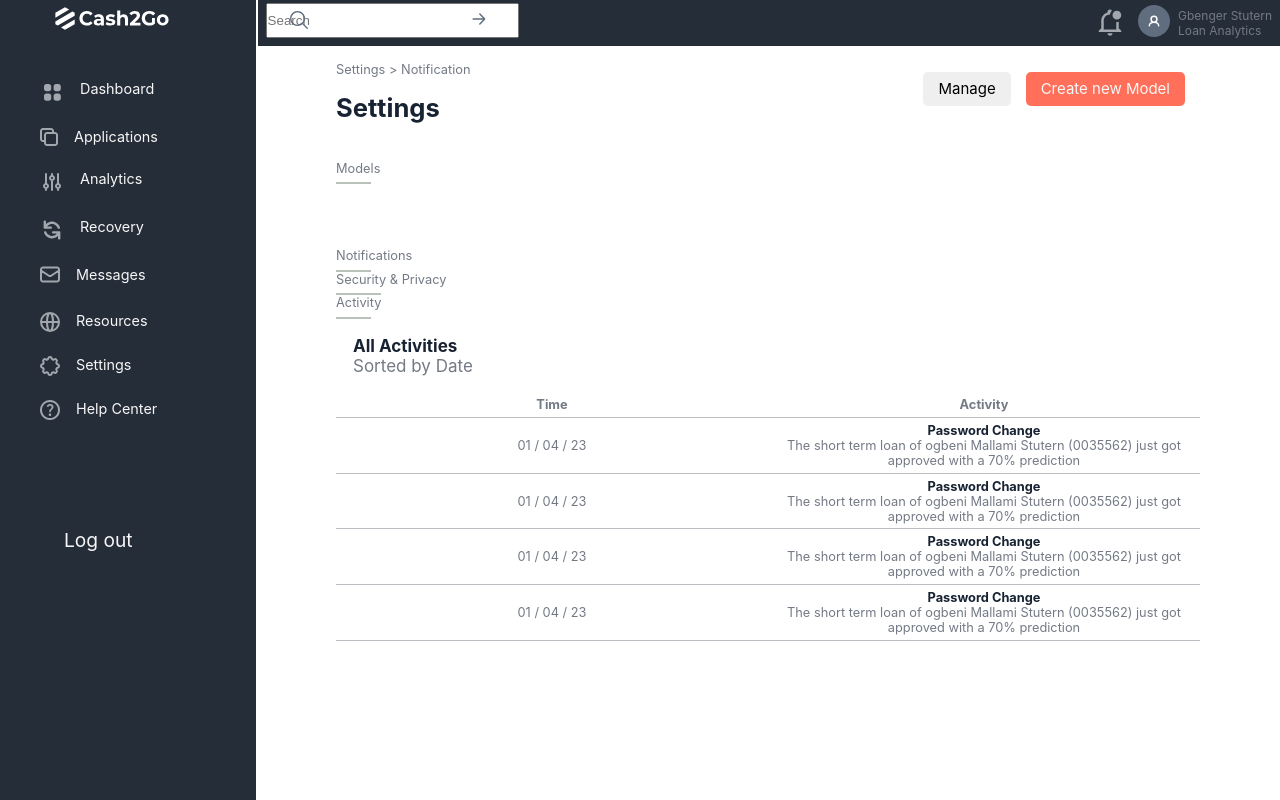
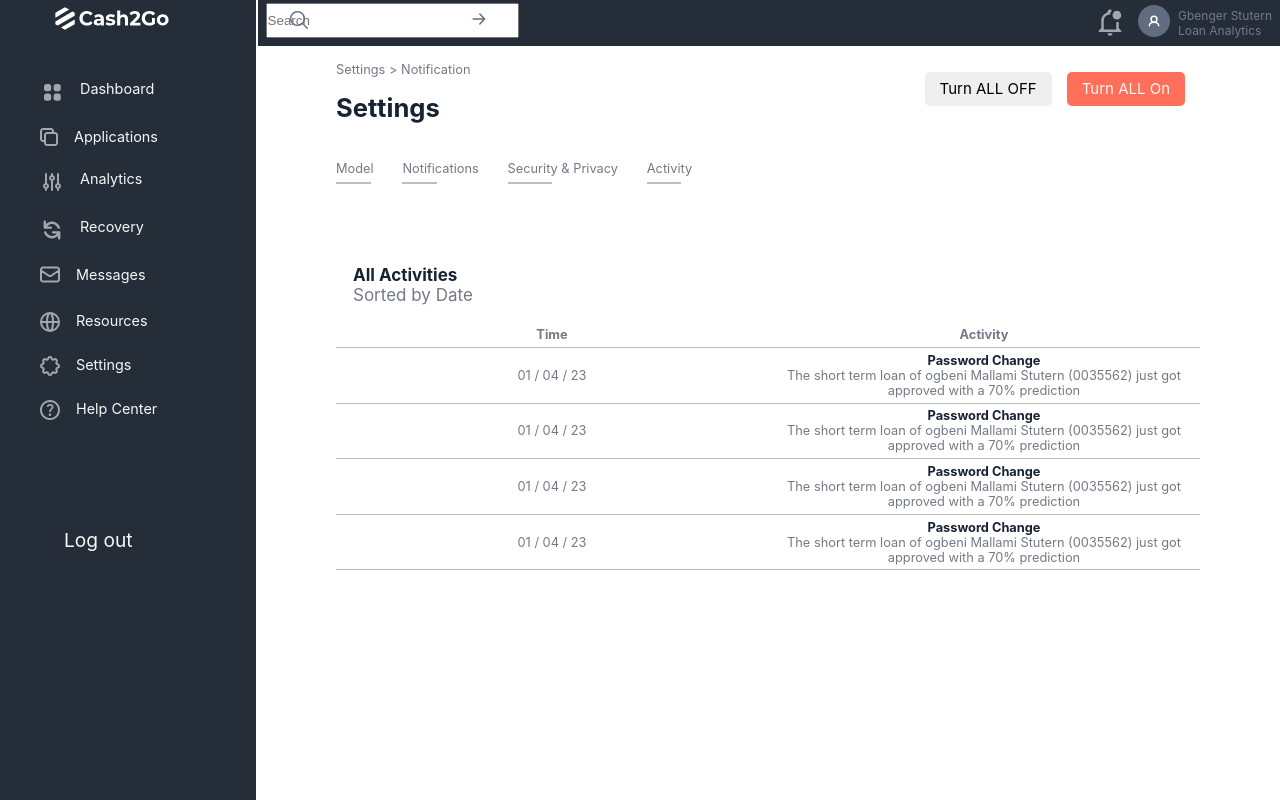
Before and after one commit to joyibeh93/Cash2go-loan-app, a React (Create React App) app: page /setting in a window 1280 px wide. Built offline with nearby package versions, Linux system fonts and the light colour scheme; the HTML template or start-up script is replaced by a standard one.

Commit message:
settings

```diff
--- a/src/Components/Activity.jsx
+++ b/src/Components/Activity.jsx
@@ -2,22 +2,7 @@ import React from 'react'
 
 const Activity = () => {
   return (
-     <div>
-       {/* <div className='heady'>
-        <h2 className='set-head'>Settings</h2>
-        <div className="settings-button">
-          <button className="markAll">Turn ALL OFF</button>
-          <button className="markRead">Turn ALL ON</button>
-          </div>
-        </div>
-        <div className='categories'>
-      <span>Models</span>
-      <span>Notification</span>
-      <span>Security & privacy</span>
-      <span>Activity</span>
-    </div>  */}
-
-
+     <div style={{marginTop:"5em"}}>
 
       <div className="msg-cnt-note">
           <div>
--- a/src/Components/Models.jsx
+++ b/src/Components/Models.jsx
@@ -13,7 +13,7 @@ const Models= () => {
 
 
   return (
-    <div >
+    <div style={{marginTop:"5em" }}>
         <div className='settings'>
           <table>
           <thead>
--- a/src/Components/Notifications2.jsx
+++ b/src/Components/Notifications2.jsx
@@ -4,20 +4,8 @@ import "../Styles/settings.css"
 
 const Notifications2 = () => {
   return (
-    <div>
-{/*         <div className='heady'>
-        <h2 className='set-head'>Settings</h2>
-        <div className="settings-button">
-          <button className="markAll">Turn ALL OFF</button>
-          <button className="markRead">Turn ALL ON</button>
-          </div>
-        </div>
-        <div className='categories'>
-      <span>Models</span>
-      <span>Notification</span>
-      <span>Security & privacy</span>
-      <span>Activity</span>
-    </div>   */}
+    <div style={{marginTop:"5em"}}>
+
     <div>
         <table>
             <thead>
--- a/src/Components/Security.jsx
+++ b/src/Components/Security.jsx
@@ -5,20 +5,8 @@ import "../Styles/settings.css"
 
 const Security = () => {
   return (
-    <div>
-        {/*       <div className='heady'>
-        <h2 className='set-head'>Settings</h2>
-        <div className="settings-button">
-          <button className="markAll">Turn ALL OFF</button>
-          <button className="markRead">Turn ALL ON</button>
-          </div>
-        </div>
-        <div className='categories'>
-      <span>Models</span>
-      <span>Notification</span>
-      <span>Security & privacy</span>
-      <span>Activity</span>
-    </div> */}
+    <div style={{marginTop:"5em"}}>
+
     <div className="Msg-inbox">
         <table >
             <thead>
--- a/src/Components/SettingContent.jsx
+++ b/src/Components/SettingContent.jsx
@@ -8,7 +8,7 @@ import { useState } from "react";
 const SettingContent = () => {
   const [setting, setSetting] = useState(false);
   const [markAllClicked, setMarkAllClicked] = useState(false);
-  const [modalOpen, setModalOpen] = useState(false);
+  const [setModalOpen] = useState(false);
 
   const handleMarkAllClick = () => {
     setMarkAllClicked(!markAllClicked);
@@ -42,39 +42,49 @@ const SettingContent = () => {
 
 
        ) : (
-          <div className="back-nav">
-            <div className="settings-button">
-          <button className="markAll">Manage</button>
-          <button className="markRead">Create new Model</button>
-          </div>
-          </div>
+        <div className="back-nav">
+        <button className="markAll" >
+         Turn ALL OFF
+       </button>
+       {markAllClicked ? (
+         <button className="markRead" onClick={() => setModalOpen(true)}>
+           Turn  ALL ON
+         </button>
+       ) : (
+         <button className="markRead" onClick={handleMarkAllClick}>
+          Turn ALL On
+        </button>
+        )
+     }
+
+     </div>
         )}
 
 
       </div>
-
-      <div className="">
-        <div className="msg-nav">
-          <div className="msg-section" onClick={() => setSetting("models")}>
-            <p>Models</p>
+        <div className="categories">
+          <div className="msg-section" onClick={() => setSetting("Model")}>
+            <p>Model</p>
             <div
               className="msg-line"
               style={
-                setting === "models"
+                setting === "Model"
                   ? { backgroundColor: "#747a74" }
                   : { backgroundColor: "#bac0ba" }
               }></div>
-          </div>
+
         </div>
-        <div className="msg-section" onClick={() => setSetting("notification2")}>
+
+        <div className="msg-section" onClick={() => setSetting("notification")}>
           <p>Notifications</p>
           <div
             className="msg-line"
             style={
-              setting === "models"
+              setting === "notification"
                 ? { backgroundColor: "#747a74" }
                 : { backgroundColor: "#bac0ba" }
             }></div>
+
         </div>
         <div className="msg-section" onClick={() => setSetting("security")}>
           <p>Security & Privacy</p>
@@ -89,16 +99,17 @@ const SettingContent = () => {
         <div className="msg-section" onClick={() => setSetting("activity")}>
           <p>Activity</p>
           <div
-            className="msg-line"
+            className="msg-line "
             style={
               setting === "activity"
                 ? { backgroundColor: "#747a74" }
                 : { backgroundColor: "#bac0ba" }
             }></div>
+            </div>
         </div>
-        {setting === "models" ? (
+        {setting === "Model" ? (
           <Models />
-        ) : setting === "notifications2" ? (
+        ) : setting === "notification" ? (
           <Notifications2 />
         ) : setting === "security" ? (
           <Security />
@@ -106,7 +117,6 @@ const SettingContent = () => {
           <Activity />
         )}
       </div>
-    </div>
   );
 };
 
--- a/src/Styles/settings.css
+++ b/src/Styles/settings.css
@@ -67,7 +67,7 @@
 .categories{
     display: flex;
     flex-direction: row;
-    gap: 2.5em;
+    gap: 0.25em;
 }
 
 .rejected-btn{
```
